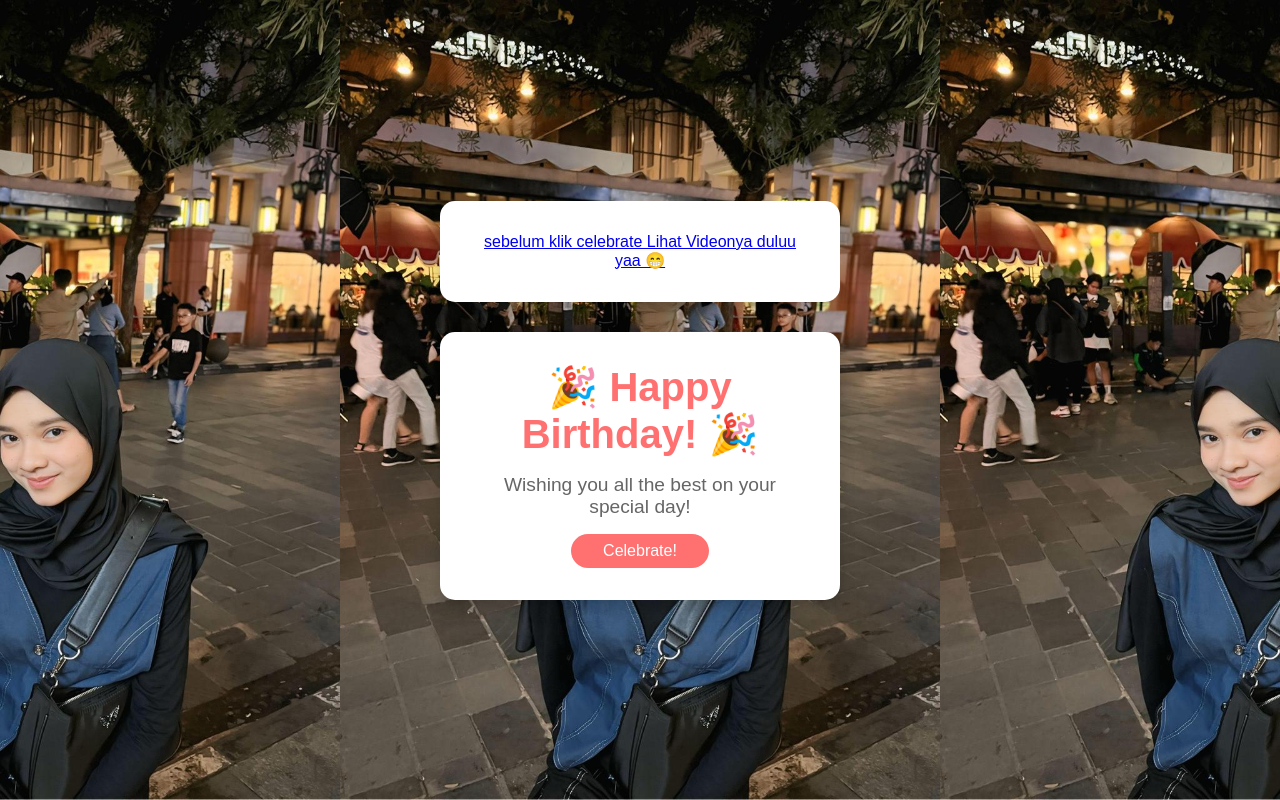
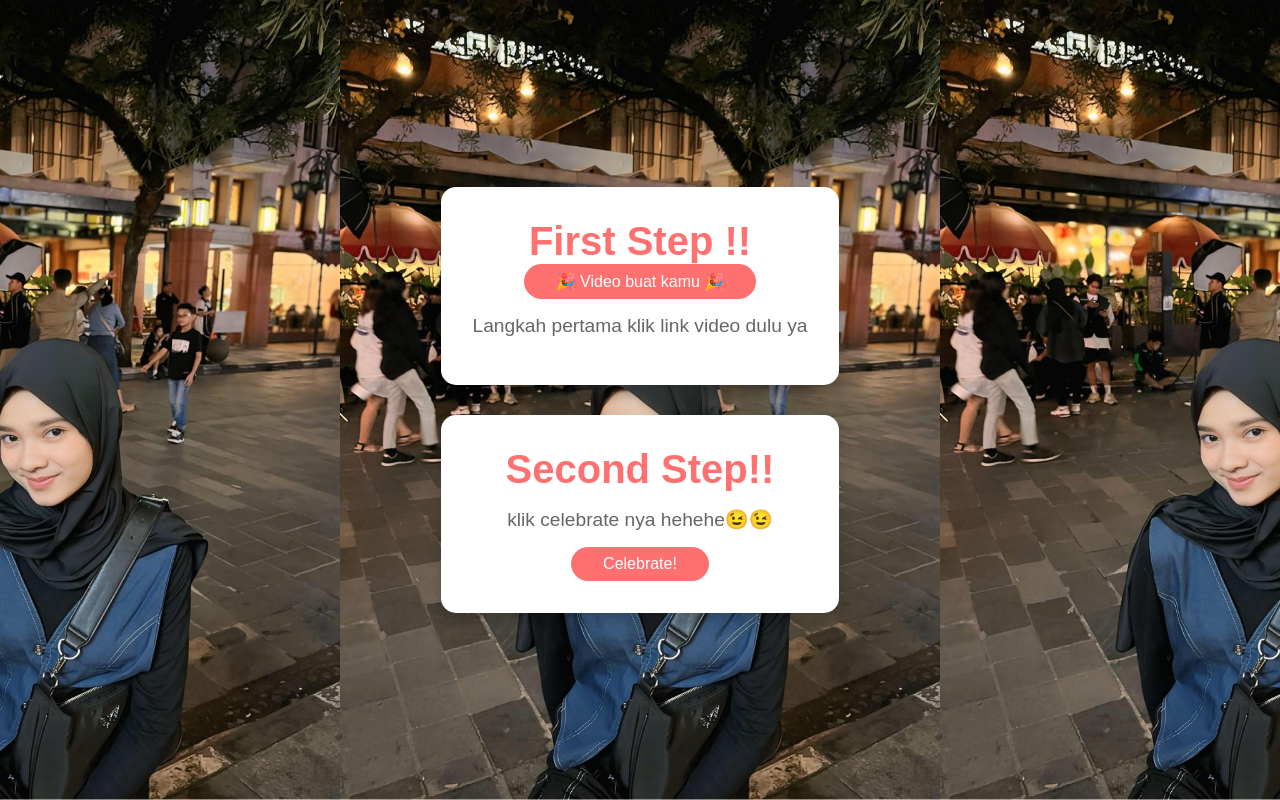
Before and after one commit to Alifshohibudin/hbd-prita, a plain HTML site: page index.html in a window 1280 px wide. Drawn offline with Linux system fonts and the light colour scheme.

Commit message:
perubahan style awal web

```diff
--- a/index.html
+++ b/index.html
@@ -29,12 +29,16 @@
 
     <div class="container">
         <div class="card">
-            <a href="video.html">sebelum klik celebrate Lihat Videonya duluu yaa 😁</a>
+            <h1>First Step !!</h1>
+            <a href="video.html">
+                <button type="button">🎉 Video buat kamu 🎉</button>
+            </a>
+            <p>Langkah pertama klik link video dulu ya</p>
         </div>
 
         <div class="card">
-            <h1>🎉 Happy Birthday! 🎉</h1>
-            <p>Wishing you all the best on your special day!</p>
+            <h1>Second Step!!</h1>
+            <p>klik celebrate nya hehehe😉😉</p>
             <div class="cake">
                 <div class="candle"></div>
                 <div class="candle"></div>
```
